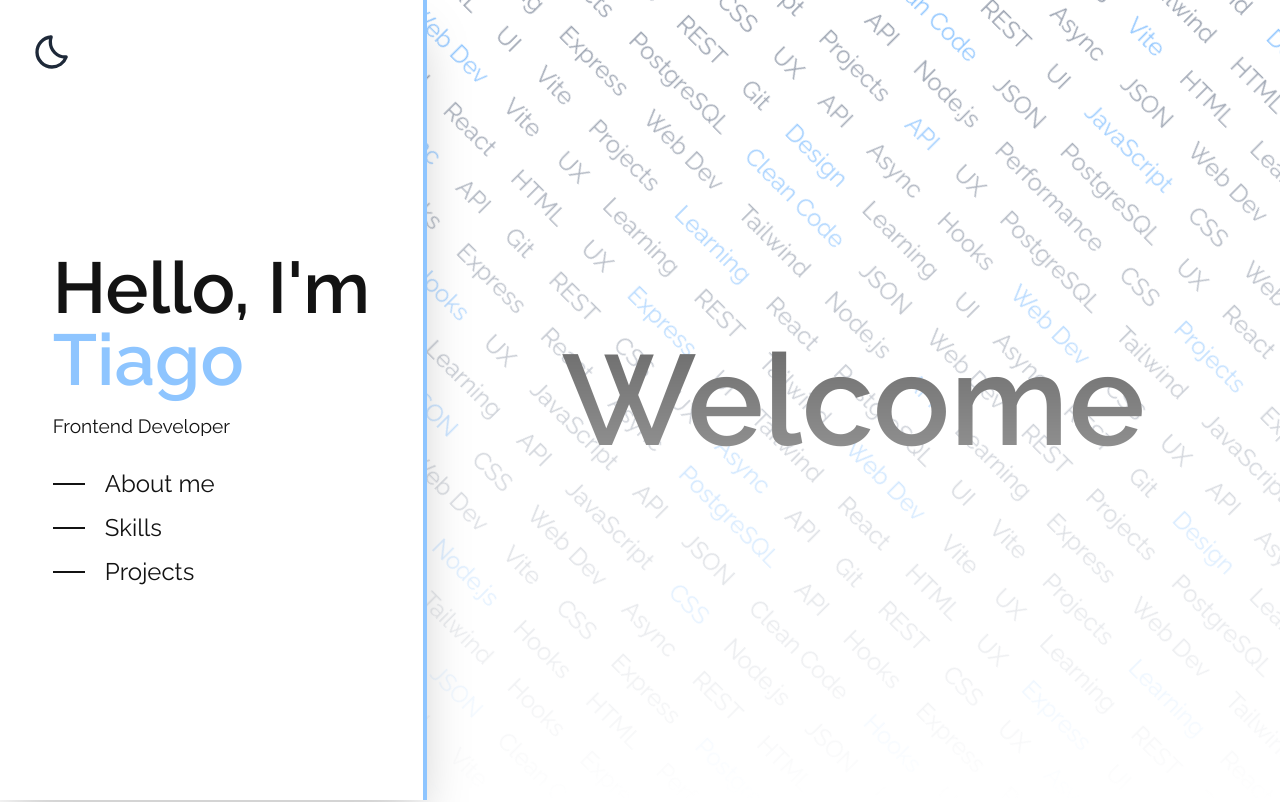
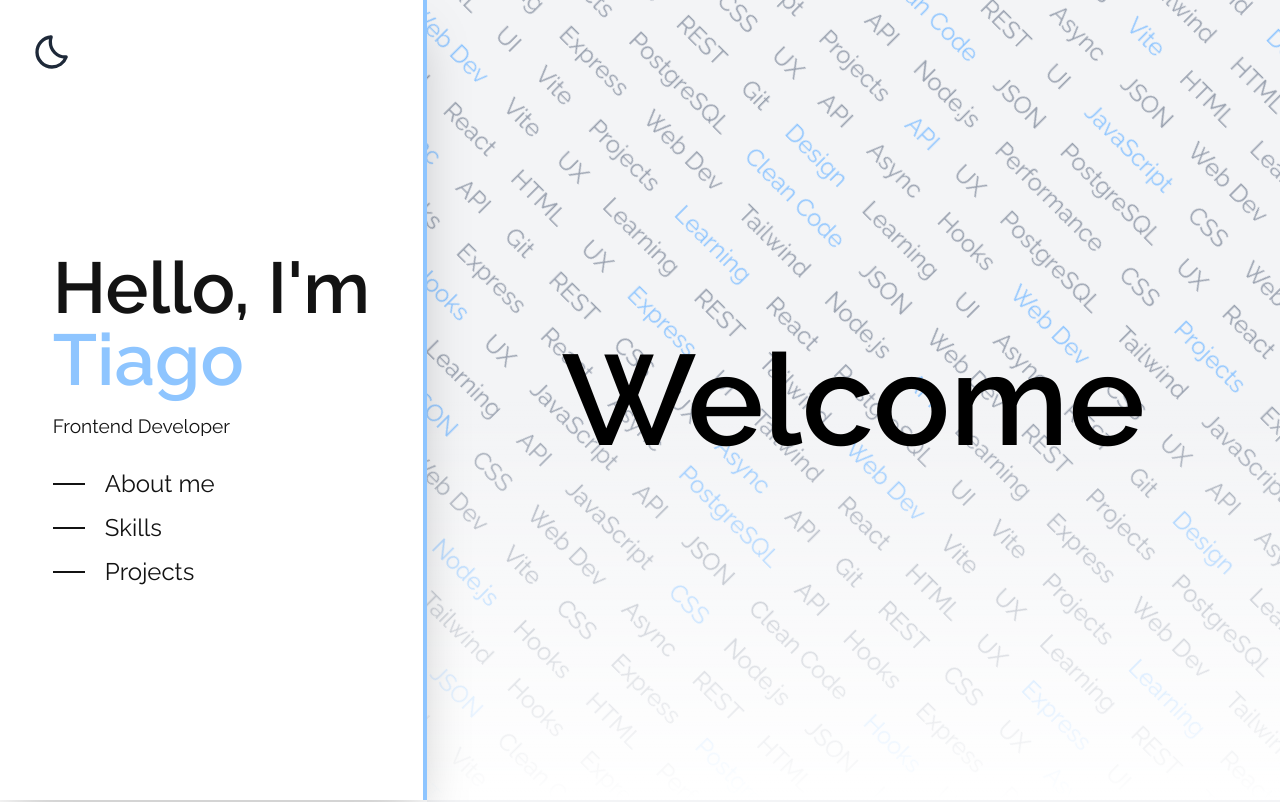
Before and after one commit to Tiago-salva/Portafolio, a React (Vite) app: page / in a window 1280 px wide. Shown: the top 802 px of the page. Built offline with nearby package versions, Linux system fonts and the light colour scheme.

Commit message:
feat: improve background-gradient between sections

```diff
--- a/src/index.css
+++ b/src/index.css
@@ -84,16 +84,11 @@
     user-select: none;
 }
 
-#carousel {
-    background: fixed center / cover;
-    opacity: 1;
-    -webkit-mask-image: linear-gradient(to bottom, var(--color-light-white) 0%, transparent 100%);
-    mask-image: linear-gradient(to bottom, var(--color-light-white) 0%, transparent 100%);
+
+#carousel::after {
+    content: "";
+    position: absolute;
+    inset: 0;
+    background: linear-gradient(to bottom, transparent 50%, var(--color-light-white) 100%);
+    pointer-events: none;
 }
-
-#about-me {
-    background: fixed center / cover;
-    opacity: 1;
-    -webkit-mask-image: linear-gradient(to top, var(--color-light-white) 0%, blue 100%);
-    mask-image: linear-gradient(to top, var(--color-light-white) 0%, blue 100%);
-}
```
